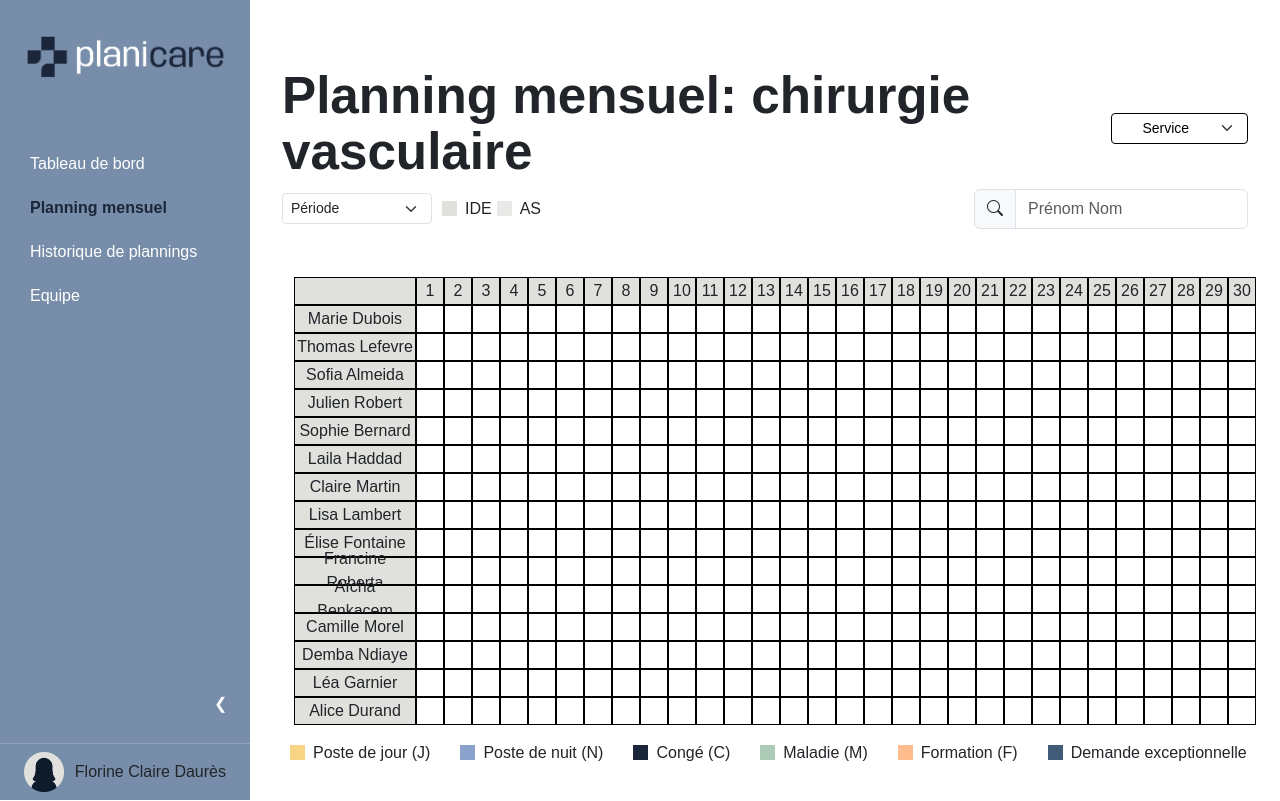
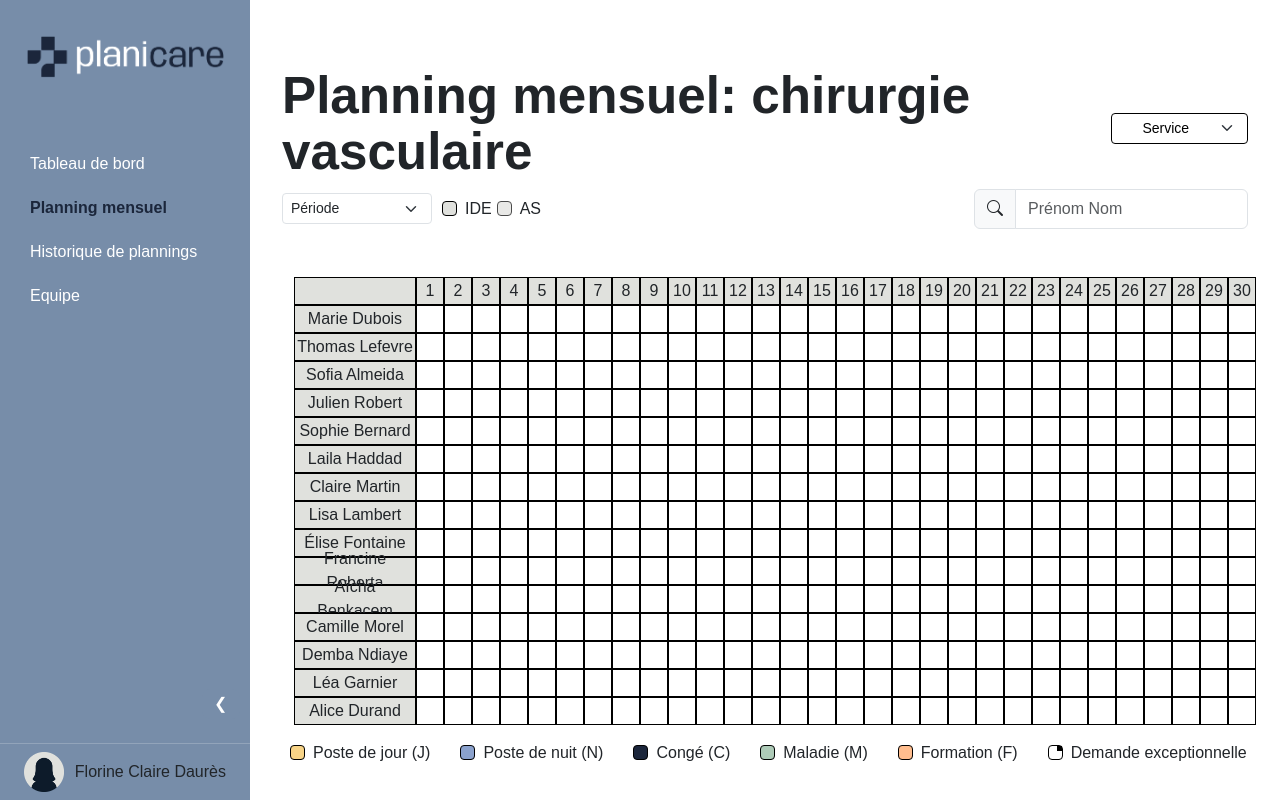
Before and after one commit to pepedevelopments/POC_React_App, a React (Vite) app in the folder React-app/: page /planning in a window 1280 px wide. Built offline with nearby package versions, Linux system fonts and the light colour scheme.

Commit message:
add black square

```diff
--- a/React-app/src/components/ColoredSquareWithText.tsx
+++ b/React-app/src/components/ColoredSquareWithText.tsx
@@ -4,20 +4,37 @@ interface ColoredSquareWithTextProps {
   color: string;
   opacity: number;
   text: string;
+  hasBlackCorner?: boolean;
 }
 
-const ColoredSquareWithText: React.FC<ColoredSquareWithTextProps> = ({ color, opacity, text }) => {
+const ColoredSquareWithText: React.FC<ColoredSquareWithTextProps> = ({ color, opacity, text, hasBlackCorner }) => {
     return (
         <div style={{ display: 'flex', alignItems: 'center' }}>
           <div
             style={{
+              position: 'relative',
               width: '15px',
               height: '15px',
               backgroundColor: color,
               opacity: opacity,
-          marginRight: '8px'
+              marginRight: '8px',
+              border: '0.5px solid black',
+              borderRadius: '4px',
             }}
-      />
+          >
+            {hasBlackCorner && (
+              <div
+                style={{
+                  position: 'absolute',
+                  top: 0,
+                  right: 0,
+                  width: '5px',
+                  height: '5px',
+                  backgroundColor: 'black',
+                }}
+              ></div>
+            )}
+          </div>
           <span>{text}</span>
         </div>
       );
--- a/React-app/src/components/Planning/Planning.tsx
+++ b/React-app/src/components/Planning/Planning.tsx
@@ -75,12 +75,12 @@ const PlanningPage = () => {
         </div>
 
         <div className="d-flex ms-2 my-3" style={{ gap: '30px' }}>
-                <ColoredSquareWithText color='#f8d487' opacity={1} text="Poste de jour (J)" />
-                <ColoredSquareWithText color='#8ba2cd' opacity={1} text="Poste de nuit (N)" />
-                <ColoredSquareWithText color='#1b263b' opacity={1} text="Congé (C)" />
-                <ColoredSquareWithText color='#aecbb8' opacity={1} text="Maladie (M)" />
-                <ColoredSquareWithText color='#ffbd8e' opacity={1} text="Formation (F)" />
-                <ColoredSquareWithText color='#415a77' opacity={1} text="Demande exceptionnelle" />
+                <ColoredSquareWithText color='#f8d487' opacity={1} text="Poste de jour (J)" hasBlackCorner={false} />
+                <ColoredSquareWithText color='#8ba2cd' opacity={1} text="Poste de nuit (N)" hasBlackCorner={false}/>
+                <ColoredSquareWithText color='#1b263b' opacity={1} text="Congé (C)" hasBlackCorner={false}/>
+                <ColoredSquareWithText color='#aecbb8' opacity={1} text="Maladie (M)" hasBlackCorner={false}/>
+                <ColoredSquareWithText color='#ffbd8e' opacity={1} text="Formation (F)" hasBlackCorner={false}/>
+                <ColoredSquareWithText color='white' opacity={1} text="Demande exceptionnelle" hasBlackCorner={true}/>
             </div>
             </div>
 
```
Lines whose indentation alone changed are shown as unchanged.
